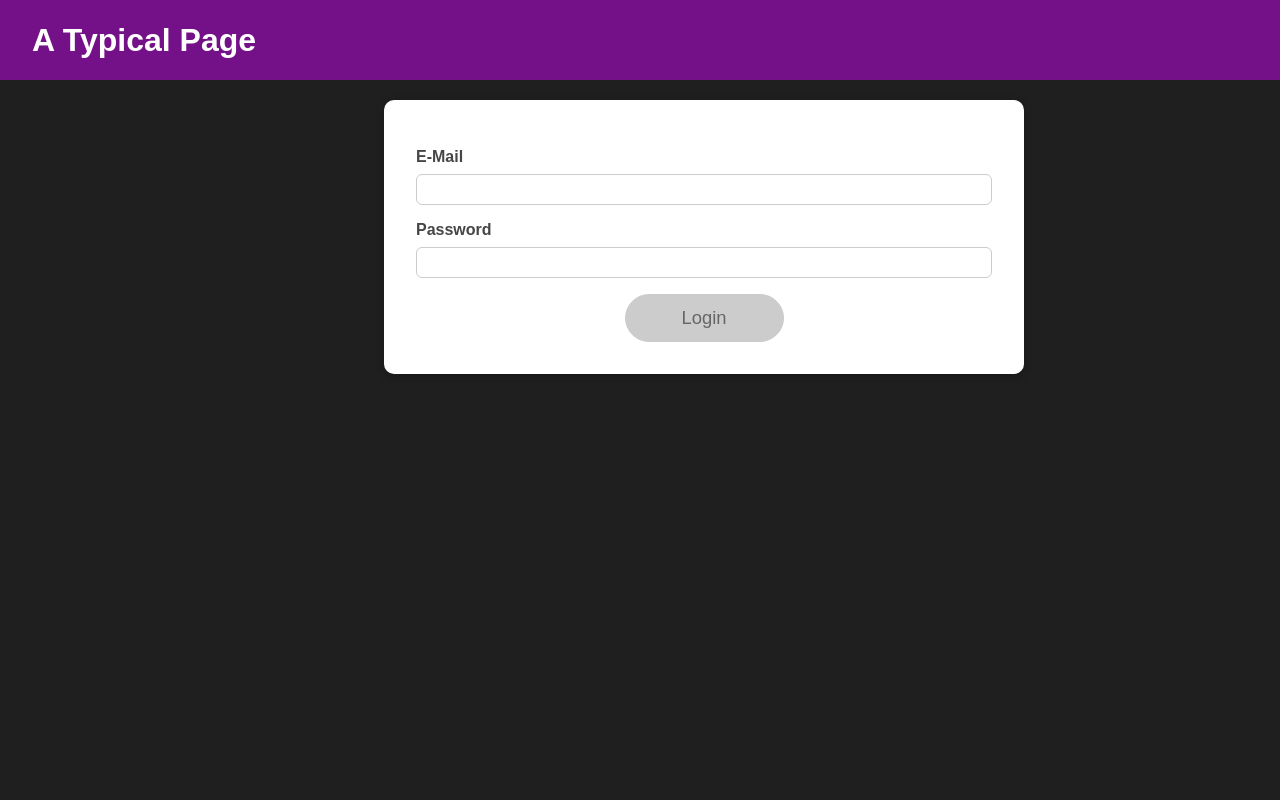
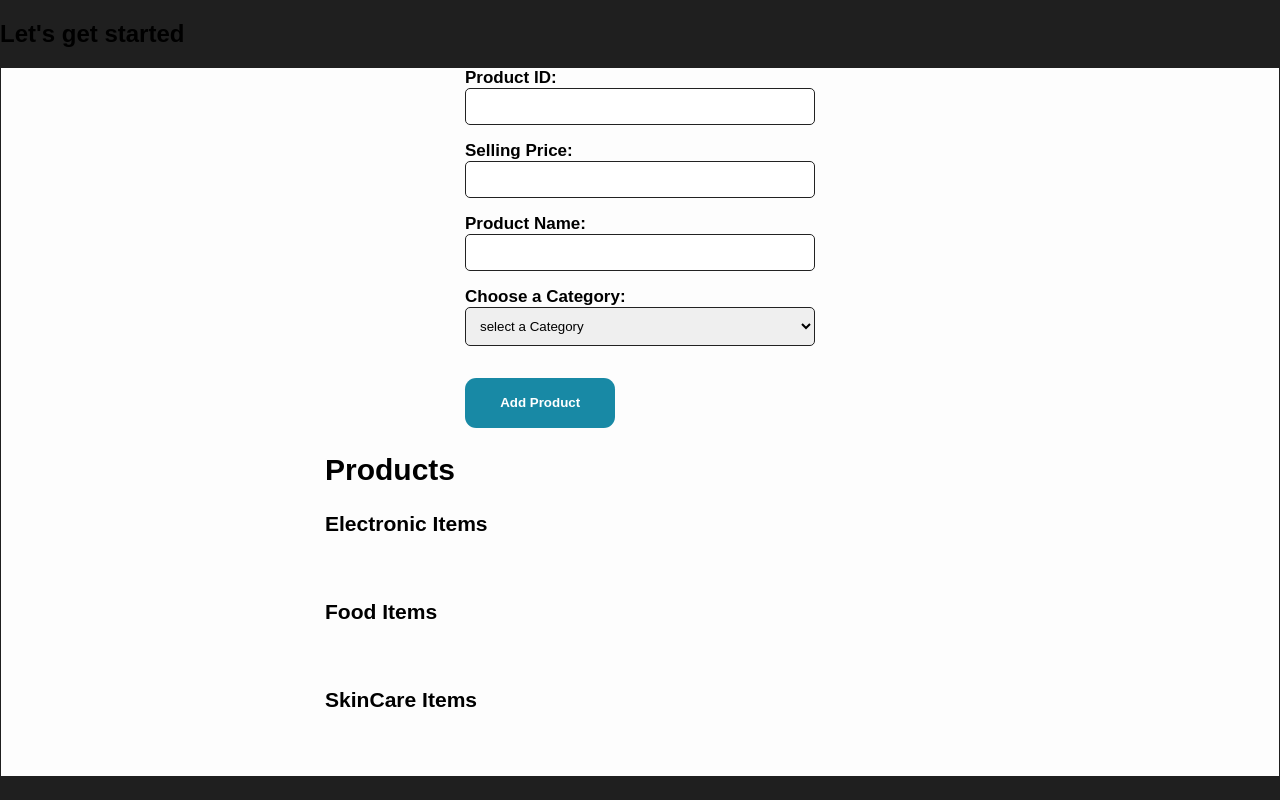
Before and after one commit to shaikhfarheen11/reactTut, a React (Create React App) app: page / in a window 1280 px wide. Built offline with nearby package versions, Linux system fonts and the light colour scheme.

Commit message:
first commit

```diff
--- a/src/App.js
+++ b/src/App.js
@@ -1,27 +1,14 @@
-import React, { useContext } from 'react';
+// App.js
+import React from 'react';
+import SellerPage from './Components/SellerPage';
 
-import Login from './Components/Login/Login';
-import Home from './Components/Home/Home';
-import MainHeader from './Components/MainHeader/MainHeader';
-import AuthContext from './Components/store/auth-context';
-
-
-
-function App() {
-const ctx = useContext(AuthContext);
-
-
+const App = () => {
   return (
-    <React.Fragment>
-      <MainHeader />
-      <main>
-        {!ctx.isLoggedIn && <Login />}
-        {ctx.isLoggedIn && <Home />}
-      </main>
-      </React.Fragment>
-
-
+    <div>
+      <h2>Let's get started</h2>
+      <SellerPage />
+    </div>
   );
-}
+};
 
 export default App;
--- a/src/Components/Login/Login.js
+++ b/src/Components/Login/Login.js
@@ -1,4 +1,4 @@
-import React, { useContext, useEffect, useReducer, useState } from 'react';
+import React, { useContext, useEffect, useReducer, useState, useRef } from 'react';
 
 import Card from '../UI/Card';
 import classes from './Login.module.css';
@@ -47,6 +47,9 @@ const [passwordState, dispatchPassword] = useReducer(passwordReducer,
   });
 
   const authctx = useContext(AuthContext);
+
+  const emailInputRef = useRef();
+  const passwordInputRef = useRef();
 
 useEffect(() => {
   console.log('EFFECT RUNNING');
@@ -100,13 +103,22 @@ dispatchEmail({type: 'INPUT_BLUR'});
 
   const submitHandler = (event) => {
     event.preventDefault();
+    if(formIsValid) {
      authctx.onLogin(emailState.value, passwordState.value);
+    } else if(!emailIsValid) {
+        emailInputRef.current.focus();
+    }else{
+      passwordInputRef.current.focus();
+
+    }
+
   };
 
   return (
     <Card className={classes.login}>
       <form onSubmit={submitHandler}>
       <Input
+      ref={emailInputRef}
       id="email"
       label="E-Mail"
        type="email"
@@ -116,6 +128,7 @@ dispatchEmail({type: 'INPUT_BLUR'});
        onBlur={validateEmailHandler}
        />
         <Input
+        ref={passwordInputRef}
       id="password"
       label="Password"
        type="password"
@@ -129,7 +142,7 @@ dispatchEmail({type: 'INPUT_BLUR'});
           <Button
             type="submit"
             className={classes.btn}
-            disabled={!formIsValid}
+
           >
             Login
           </Button>
--- a/src/Components/UI/Input/Input.js
+++ b/src/Components/UI/Input/Input.js
@@ -1,14 +1,28 @@
-import React from 'react'
+import React, { useRef, useImperativeHandle } from 'react'
 import classes from './Input.module.css';
 
-const Input = (props) => {
-    return   <div
+const Input = React.forwardRef((props, ref) => {
+
+    const inputRef = useRef();
+
+    const activate = () => {
+        inputRef.current.focus();
+    };
+    useImperativeHandle(ref, () => {
+        return {
+            focus: activate,
+        };
+
+    });
+    return   (
+    <div
     className={`${classes.control} ${
       props.isValid === false ? classes.invalid : ''
     }`}
   >
     <label htmlFor={props.id}>{props.label}</label>
     <input
+    ref={inputRef}
       type={props.type}
       id={props.id}
       value={props.value}
@@ -16,5 +30,6 @@ const Input = (props) => {
       onBlur={props.onBlur}
     />
   </div>
-}
+);
+});
 export default Input;
--- a/src/Components/UI/Input/Input.module.css
+++ b/src/Components/UI/Input/Input.module.css
@@ -1,11 +1,4 @@
-.login {
-    width: 90%;
-    max-width: 40rem;
-    margin: 2rem auto;
-    padding: 2rem;
-    margin-top: 100px;
-    margin-left: 24rem;
-  }
+
 
   .control {
     margin: 1rem 0;
@@ -44,3 +37,10 @@
     border-color: red;
     background: #fbdada;
   }
+  @media (min-width: 768px) {
+    .control {
+      align-items: center;
+      flex-direction: row;
+    }
+
+  }
```
